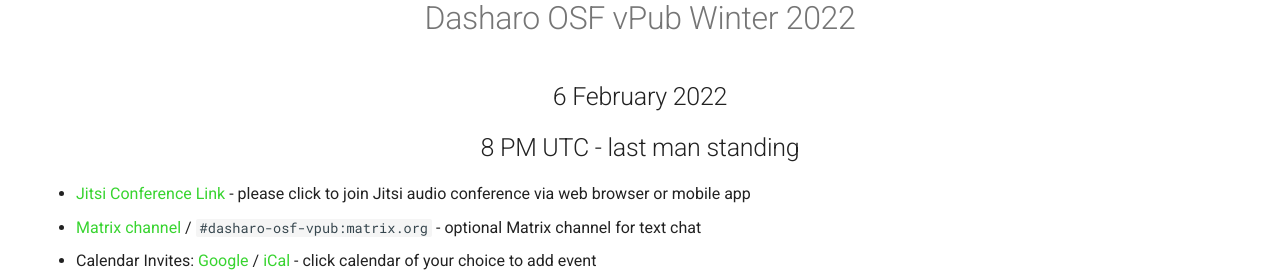
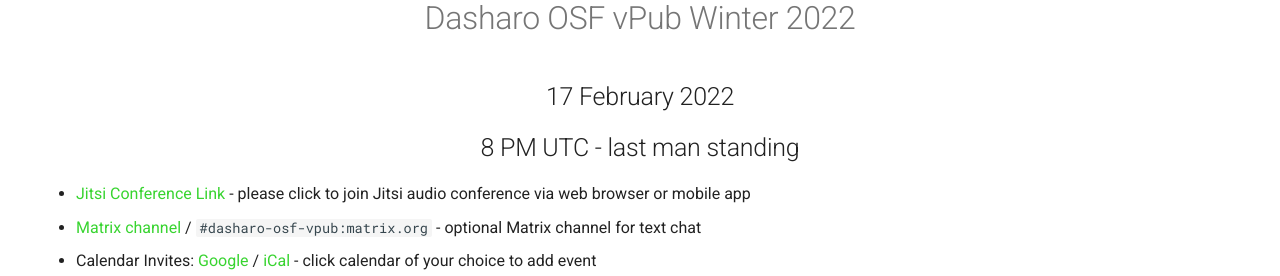
Before and after one commit to Dasharo/vpub, an MkDocs documentation site: the page built from docs/index.md, in a window 1280 px wide and 1100 px high. Shown: the part 682-958 px from the top of the window. Built offline with MkDocs 1.6.1 and Material for MkDocs 9.7.7, drawn with Linux system fonts in a browser that asks for light colours.

Commit message:
index.md: date change, matrix channel link

```diff
--- a/docs/index.md
+++ b/docs/index.md
@@ -8,11 +8,11 @@
   <img width="800" src="images/dasharo-osf-vpub-winter-2022-poster.png" alt="Dasharo OSF vPub Winter 2022 poster" align="center">
   </p>
 <h1 align="center" style="margin-top: 0px;">Dasharo OSF vPub Winter 2022</h1>
-<h2 align="center" style="margin-top: 0px;">6 February 2022</h2>
+<h2 align="center" style="margin-top: 0px;">17 February 2022</h2>
 <h2 align="center" style="margin-top: 0px;">8 PM UTC - last man standing</h2>
 
 * [Jitsi Conference Link](https://meet.jit.si/dasharo-osf-vpub) - please click to join Jitsi audio conference via web browser or mobile app
-* [Matrix channel](https://matrix.to/#/#dasharo-osf-vpub:matrix.org) / `#dasharo-osf-vpub:matrix.org` - optional Matrix channel for text chat
+* [Matrix channel](https://matrix.to/#/#dasharo:matrix.org) / `#dasharo-osf-vpub:matrix.org` - optional Matrix channel for text chat
 * Calendar Invites: [Google](https://calendar.google.com/event?action=TEMPLATE&tmeid=MjZobm9ydXJuNzQ4OHM3bWszN3I1b2dwbjQgZXZlbnRzQDNtZGViLmNvbQ&tmsrc=events%403mdeb.com) / [iCal](https://cloud.3mdeb.com/index.php/s/bxWPFbg5PzkDeP2) - click calendar of your choice to add event
 * [Dasharo OSF vPub Newsletter](https://newsletter.3mdeb.com/subscription/0_K65I7ro) - if you would like to be informed about future vPub events feel free to sign up to our newsletter
 
```
